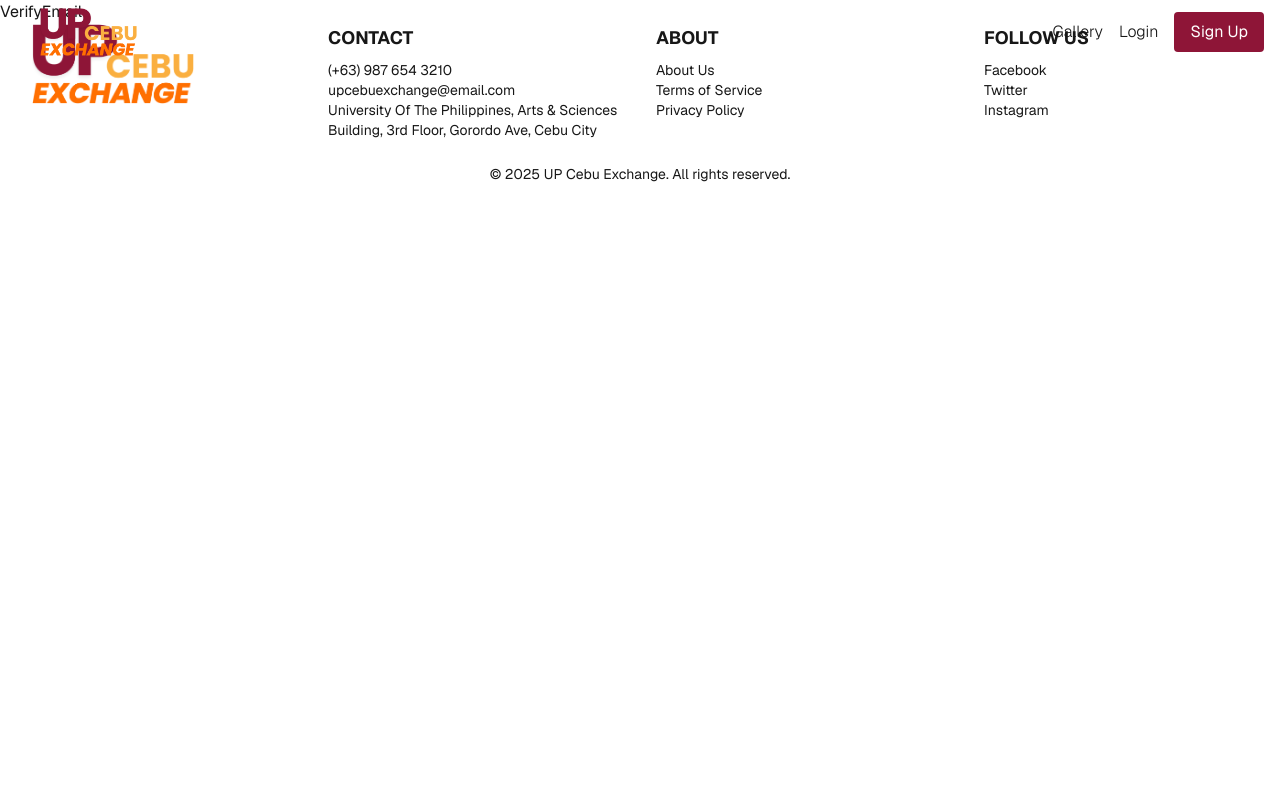
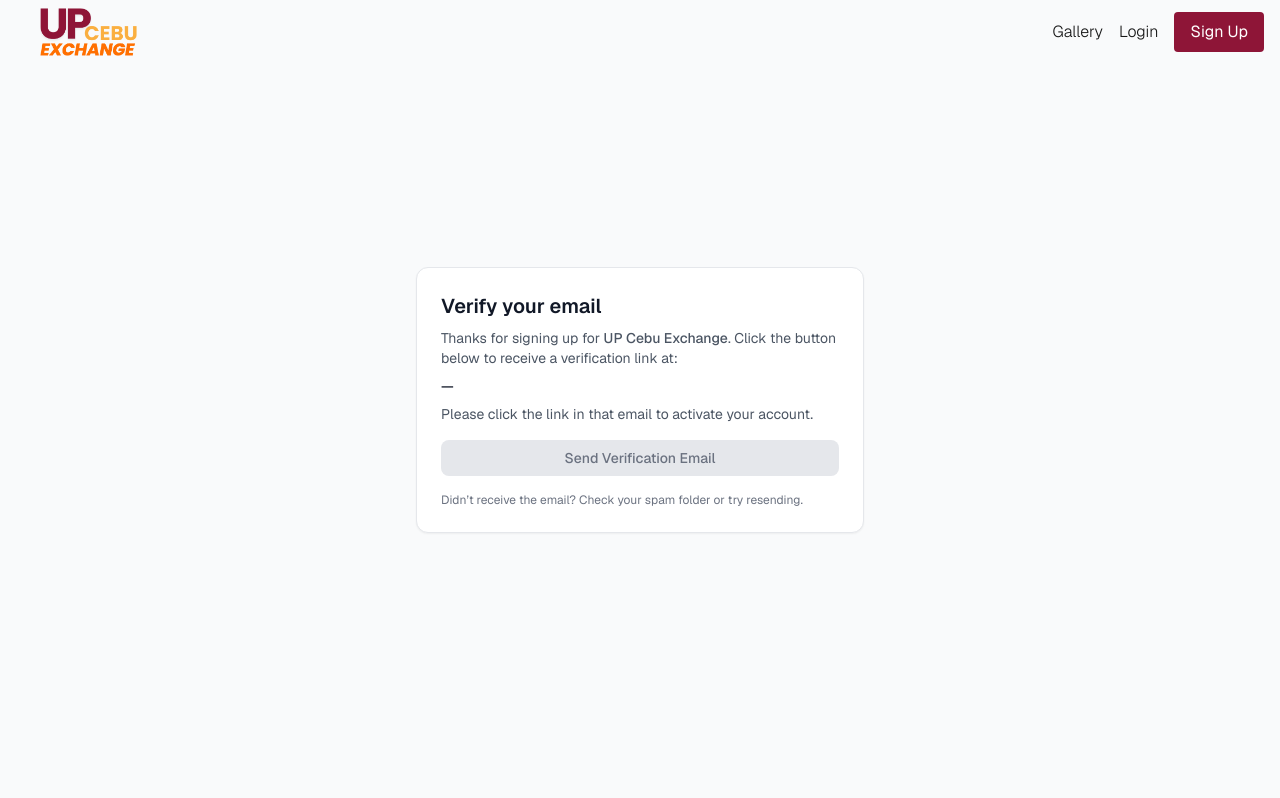
Before and after one commit to EricCatayas/UP-Cebu-Exchange, a Next.js app: page /verify-email in a window 1280 px wide. Shown: the top 798 px of the page. Built offline with nearby package versions, Linux system fonts and the light colour scheme; no server answers.

Commit message:
feat: login and registration handle email verification

```diff
--- a/src/app/(customer)/login/page.tsx
+++ b/src/app/(customer)/login/page.tsx
@@ -2,6 +2,7 @@
 import React, { useState } from 'react';
 import { useRouter, useSearchParams } from 'next/navigation';
 import { useAuth } from '@/contexts/AuthContext';
+import { ERROR_MESSAGE } from '@/lib/constants';
 
 function Login() {
   const { login } = useAuth();
@@ -17,6 +18,10 @@ function Login() {
       const { success, error, callbackUrl } = await login(email, password, remember);
       if (!success) {
         alert(error || 'Login failed');
+
+        if (error === ERROR_MESSAGE.EMAIL_VERIFICATION_REQUIRED) {
+          router.push(`/verify-email?email=${encodeURIComponent(email)}`);
+        }
         return;
       }
 
--- a/src/app/(customer)/register/page.tsx
+++ b/src/app/(customer)/register/page.tsx
@@ -21,8 +21,8 @@ function Register() {
     if (result.success) {
       // Registration successful
       console.log('Registration successful');
-      alert('Registration successful! Please verify your email.');
-      router.push('/verify-email');
+      alert('Registration successful! A verification email has been sent to your email address.');
+      router.push(`/verify-email?email=${encodeURIComponent(email)}&sent=true`);
     } else {
       // Handle registration error
       alert(`Registration failed: ${result.error}`);
--- a/src/app/(customer)/verify-email/page.tsx
+++ b/src/app/(customer)/verify-email/page.tsx
@@ -1,7 +1,100 @@
-import React from "react";
+'use client';
 
-function VerifyEmail() {
-  return <div>VerifyEmail</div>;
+import React, { use, useEffect, useMemo, useState, useCallback } from 'react';
+import { authApi } from '@/lib/api/auth';
+
+const COOLDOWN_SECONDS = 30;
+
+type SearchParams = Promise<{ [key: string]: string | string[] | undefined }>;
+
+export default function VerifyEmail(props: { searchParams: SearchParams }) {
+  const searchParams = use(props.searchParams);
+  const email = searchParams.email as string | undefined;
+
+  const [isSent, setIsSent] = useState(searchParams.sent === 'true');
+  const [cooldown, setCooldown] = useState<number>(isSent ? COOLDOWN_SECONDS : 0);
+  const [loading, setLoading] = useState(false);
+  const [message, setMessage] = useState<string>('');
+  const [error, setError] = useState<string>('');
+
+  useEffect(() => {
+    if (cooldown <= 0) return;
+    const timer = setInterval(() => setCooldown((s) => Math.max(0, s - 1)), 1000);
+    return () => clearInterval(timer);
+  }, [cooldown]);
+
+  const handleSendEmailVerification = async () => {
+    setError('');
+    setMessage('');
+
+    if (!email) {
+      setError('Missing email. Please go back and try again.');
+      return;
+    }
+    if (cooldown > 0 || loading) return;
+
+    try {
+      setLoading(true);
+      await authApi.resendEmailVerification(email);
+      setIsSent(true);
+      setMessage('Verification email sent. Please check your inbox.');
+      setCooldown(COOLDOWN_SECONDS);
+    } catch (err: any) {
+      setError(err?.message || 'Failed to resend verification email');
+    } finally {
+      setLoading(false);
+    }
+  };
+
+  const isDisabled = loading || cooldown > 0 || !email;
+
+  return (
+    <div className="min-h-screen bg-gray-50 flex items-center justify-center px-4">
+      <div className="w-full max-w-md rounded-xl border border-gray-200 bg-white shadow-sm">
+        <div className="px-6 pt-6">
+          <h1 className="text-xl font-semibold text-gray-900">Verify your email</h1>
+          <p className="mt-2 text-sm text-gray-600">
+            Thanks for signing up for <span className="font-medium">UP Cebu Exchange</span>.{' '}
+            {isSent ? 'We sent a verification link to:' : 'Click the button below to receive a verification link at:'}
+          </p>
+          <p className="mt-2 text-sm font-medium text-gray-900 break-all">{email || '—'}</p>
+          <p className="mt-2 text-sm text-gray-600">Please click the link in that email to activate your account.</p>
+        </div>
+
+        <div className="px-6 pt-4 pb-6">
+          <button
+            type="button"
+            onClick={handleSendEmailVerification}
+            disabled={isDisabled}
+            className={`inline-flex items-center justify-center w-full rounded-lg px-4 py-2 text-sm font-medium transition ${
+              isDisabled ? 'bg-gray-200 text-gray-500 cursor-not-allowed' : 'bg-blue-600 text-white hover:bg-blue-700'
+            }`}
+          >
+            {loading
+              ? 'Resending...'
+              : cooldown > 0
+              ? `Resend in ${cooldown}s`
+              : isSent
+              ? 'Resend Verification Email'
+              : 'Send Verification Email'}
+          </button>
+
+          {message && (
+            <div className="mt-3 text-sm text-green-700 bg-green-50 border border-green-200 rounded-lg px-3 py-2">
+              {message}
+            </div>
+          )}
+          {error && (
+            <div className="mt-3 text-sm text-red-700 bg-red-50 border border-red-200 rounded-lg px-3 py-2">
+              {error}
+            </div>
+          )}
+
+          <div className="mt-4 text-xs text-gray-500">
+            Didn’t receive the email? Check your spam folder or try resending.
+          </div>
+        </div>
+      </div>
+    </div>
+  );
 }
-
-export default VerifyEmail;
--- /dev/null
+++ b/src/app/(customer)/verify-email/redirect/page.tsx
@@ -0,0 +1,127 @@
+'use client';
+import { use, useEffect, useState } from 'react';
+import { ERROR_MESSAGE } from '@/lib/constants';
+import { authApi } from '@/lib/api/auth';
+
+const COOLDOWN_SECONDS = 30;
+
+type SearchParams = Promise<{ [key: string]: string | string[] | undefined }>;
+
+export default function VerifyEmailLink(props: { searchParams: SearchParams }) {
+  const searchParams = use(props.searchParams);
+  const query = searchParams.query;
+
+  const token = searchParams.token as string | undefined;
+  const [isVerifying, setIsVerifying] = useState(true);
+  const [isTokenExpired, setIsTokenExpired] = useState(false);
+  const [email, setEmail] = useState<string>('');
+  const [message, setMessage] = useState<string>('');
+  const [error, setError] = useState<string>('');
+  const [cooldown, setCooldown] = useState<number>(0);
+  const [loading, setLoading] = useState(false);
+
+  useEffect(() => {
+    const verifyEmail = async () => {
+      if (!token) {
+        setError('Missing token. Please check your verification link.');
+        setIsVerifying(false);
+        return;
+      }
+      try {
+        const { success, error } = await authApi.verifyEmail(token);
+
+        if (!success) {
+          if (error === ERROR_MESSAGE.EMAIL_VERIFICATION_TOKEN_EXPIRED) {
+            setError('Your verification link has expired. Please request a new verification email.');
+            setIsTokenExpired(true);
+            setIsVerifying(false);
+            return;
+          }
+          if (error === ERROR_MESSAGE.EMAIL_VERIFICATION_TOKEN_INVALID) {
+            setError('The verification link is invalid. Please check your verification link.');
+            setIsVerifying(false);
+            return;
+          }
+          throw new Error(error || 'Email verification failed');
+        }
+        setMessage('Email verified successfully! You can now log in.');
+      } catch (err: any) {
+        setError(err?.message || 'Email verification failed');
+      } finally {
+        setIsVerifying(false);
+      }
+    };
+    verifyEmail();
+  }, [token]);
+
+  useEffect(() => {
+    if (cooldown <= 0) return;
+    const timer = setInterval(() => setCooldown((s) => Math.max(0, s - 1)), 1000);
+    return () => clearInterval(timer);
+  }, [cooldown]);
+
+  const handleResend = async () => {
+    setError('');
+    setMessage('');
+
+    if (!email) {
+      setError('Missing email. Please go back and try again.');
+      return;
+    }
+    if (cooldown > 0 || loading) return;
+
+    try {
+      setLoading(true);
+      await authApi.resendEmailVerification(email);
+      setMessage('Verification email sent. Please check your inbox.');
+      setCooldown(COOLDOWN_SECONDS);
+    } catch (err: any) {
+      setError(err?.message || 'Failed to resend verification email');
+    } finally {
+      setLoading(false);
+    }
+  };
+
+  return (
+    <div className="min-h-screen bg-gray-50 flex items-center justify-center px-4">
+      <div className="w-full max-w-md rounded-xl border border-gray-200 bg-white shadow-sm">
+        <div className="px-6 pt-6 pb-8">
+          <h1 className="text-xl font-semibold text-gray-900">Verifying your email</h1>
+          {isVerifying ? (
+            <p className="mt-4 text-sm text-gray-600">Please wait while we verify your email...</p>
+          ) : error ? (
+            <p className="mt-4 text-sm text-red-600">{error}</p>
+          ) : (
+            <p className="mt-4 text-sm text-green-600">{message}</p>
+          )}
+        </div>
+        {isTokenExpired && (
+          <div className="px-6 pt-4 pb-6">
+            <input
+              type="text"
+              placeholder="Enter your email address"
+              value={email}
+              onChange={(e) => setEmail(e.target.value)}
+              className="px-4 py-2 border border-gray-300 rounded-md focus:outline-none focus:ring-2 focus:ring-primary focus:border-transparent"
+            />
+            <button
+              type="button"
+              onClick={handleResend}
+              disabled={loading || cooldown > 0}
+              className={`inline-flex items-center justify-center w-full rounded-lg px-4 py-2 text-sm font-medium transition ${
+                loading || cooldown > 0
+                  ? 'bg-gray-200 text-gray-500 cursor-not-allowed'
+                  : 'bg-blue-600 text-white hover:bg-blue-700'
+              }`}
+            >
+              {loading ? 'Resending...' : cooldown > 0 ? `Resend in ${cooldown}s` : 'Resend Verification Email'}
+            </button>
+            <div className="mt-4 text-xs text-gray-500">
+              Didn’t receive the email? Check your spam folder or try resending.
+            </div>
+          </div>
+        )}
+      </div>
+    </div>
+  );
+}
--- a/src/app/api/auth/login/route.ts
+++ b/src/app/api/auth/login/route.ts
@@ -1,6 +1,7 @@
 import { NextRequest, NextResponse } from 'next/server';
 import { User, Role } from '@/models/sequelize';
 import { isAdmin, verifyPassword, generateToken, setAuthCookie } from '@/lib/auth';
+import { ERROR_MESSAGE } from '@/lib/constants';
 
 // TODO: Test API
 export async function POST(request: NextRequest) {
@@ -30,7 +31,7 @@ export async function POST(request: NextRequest) {
 
     // Check if user is active
     if (user.status !== 'Active') {
-      return NextResponse.json({ error: 'Account is not active. Please verify your email.' }, { status: 401 });
+      return NextResponse.json({ error: ERROR_MESSAGE.EMAIL_VERIFICATION_REQUIRED }, { status: 401 });
     }
 
     // Verify password
```
Also changed, not shown: src/app/api/auth/register/route.ts (+16 -2 lines).
